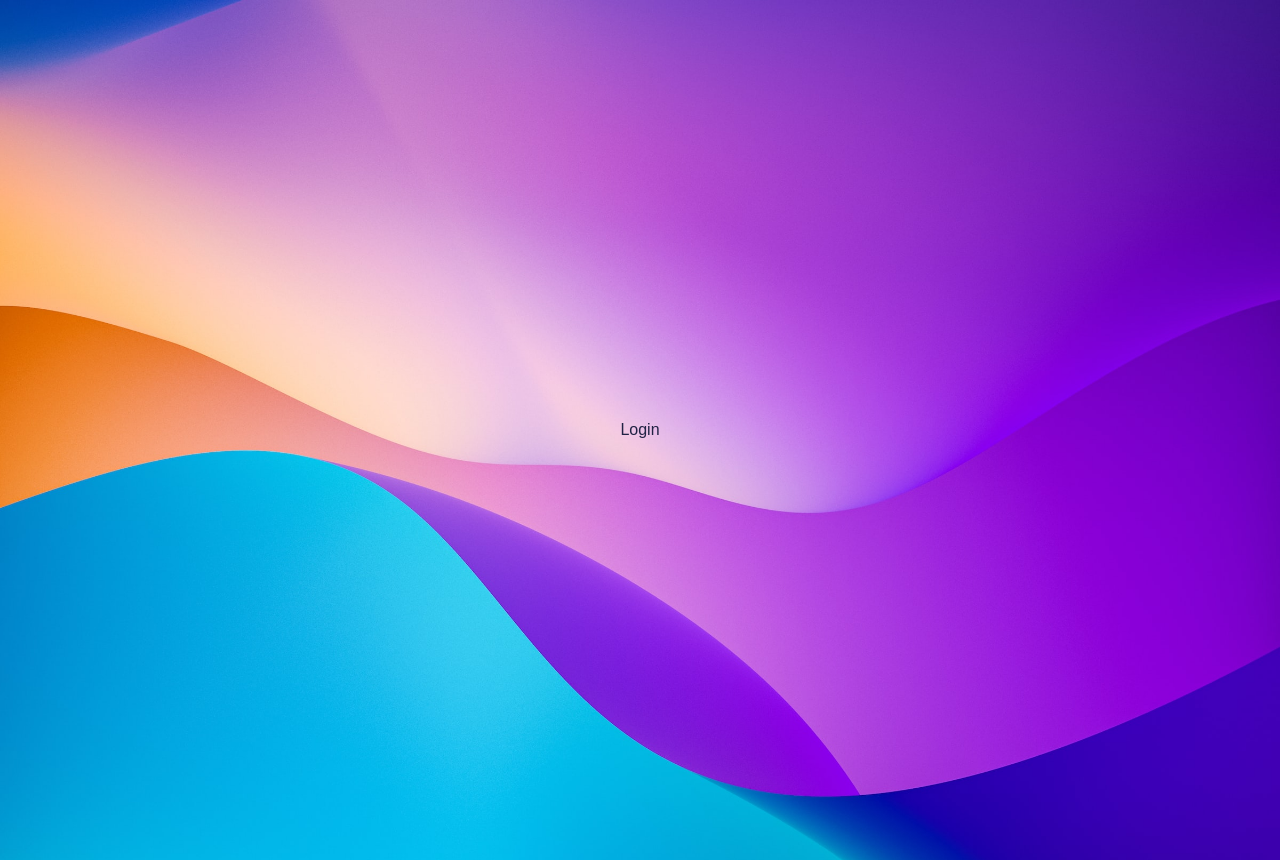
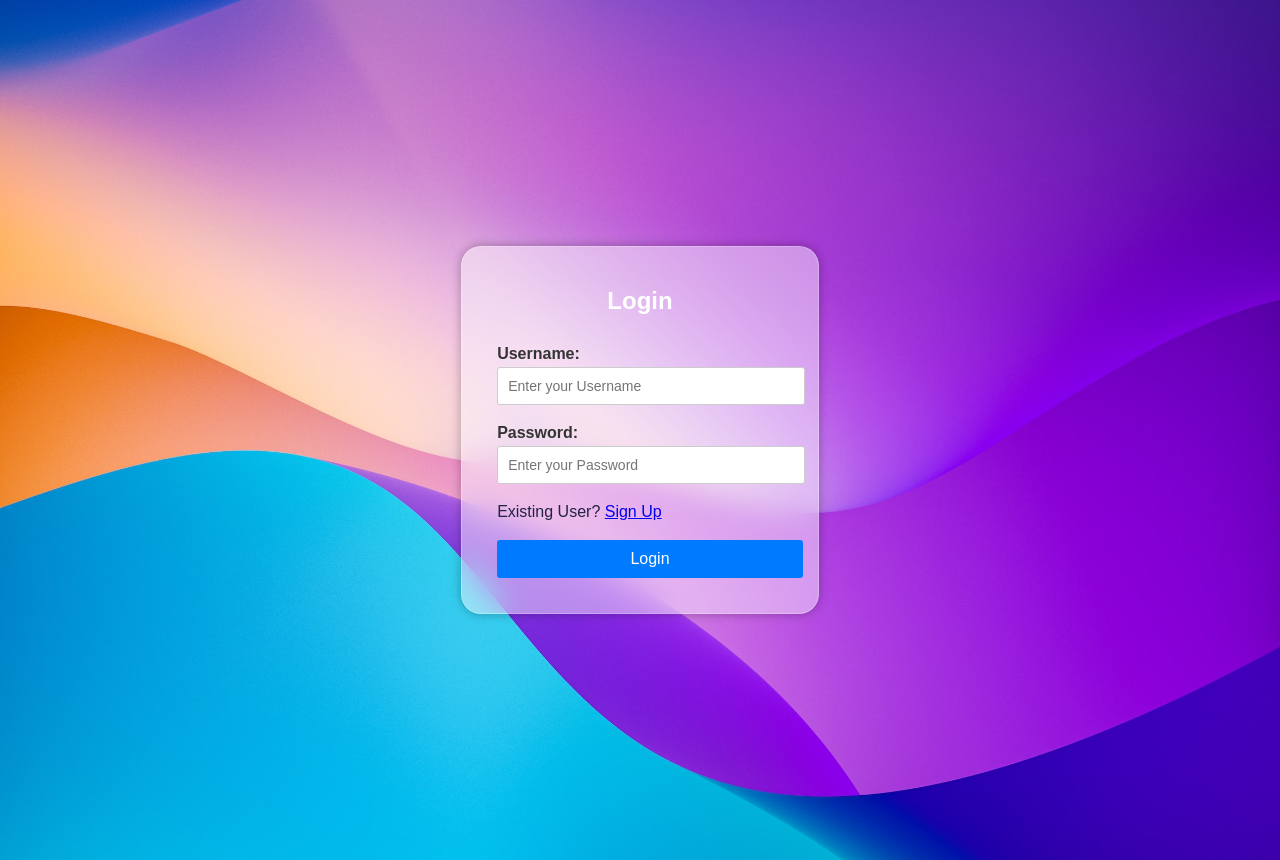
Before and after one commit to SumitPokhriyal5/GoClock, a React (Vite) app in the folder frontend/: page /login in a window 1280 px wide. Built offline with nearby package versions, Linux system fonts and the light colour scheme.

Commit message:
login form

```diff
--- a/frontend/src/components/Auth/LoginForm.tsx
+++ b/frontend/src/components/Auth/LoginForm.tsx
@@ -1,8 +1,65 @@
+import React, { useState } from "react";
+import { IUserLogin } from "../../types/user.types";
+import { Link } from "react-router-dom";
+import { useNavigate } from "react-router-dom";
+import { toast } from "react-toastify";
+import { useDispatch, useSelector } from "react-redux";
+import { AppDispatch, RootState } from "../../store/store";
+import { loginUserApi } from "../../utils/api";
+import { ThunkDispatch } from "redux-thunk";
+import { AnyAction } from "redux";
 
-const LoginForm = () => {
+const LoginForm: React.FC = () => {
+  const [username, setUsername] = useState("");
+  const [password, setPassword] = useState("");
+  const { loading , error , isAuth , token } = useSelector((state: RootState) => state.user)
+  const dispatch = useDispatch<ThunkDispatch<any, null, AnyAction>>()
+  const navigate = useNavigate();
+
+  const handleLogin = async (e : React.MouseEvent<HTMLButtonElement, MouseEvent>) => {
+    e.preventDefault()
+    const userData: IUserLogin = {
+      username,
+      password,
+    };
+    await dispatch(loginUserApi(userData))
+    console.log(token, isAuth)
+    if(error)toast.error(error)
+  };
+
+  if(isAuth){
+    toast.success('Login Successful')
+    navigate('/')
+  }
+
   return (
-    <div>LoginForm</div>
-  )
-}
+      <form>
+        <div>
+          <label htmlFor="username">Username:</label>
+          <input
+            type="text"
+            id="username"
+            value={username}
+            placeholder="Enter your Username"
+            onChange={(e:React.ChangeEvent<HTMLInputElement>) => setUsername(e.target.value)}
+          />
+        </div>
+        <div>
+          <label htmlFor="password">Password:</label>
+          <input
+            type="password"
+            id="password"
+            placeholder="Enter your Password"
+            value={password}
+            onChange={(e:React.ChangeEvent<HTMLInputElement>) => setPassword(e.target.value)}
+          />
+        </div>
+        <div>Existing User? <Link to={'/register'}>Sign Up</Link></div>
+        <button disabled={loading} type="button" onClick={handleLogin} className={loading ? "loading" : ""}>
+          {loading ? "Loading.." : "Login"}
+        </button>
+      </form>
+  );
+};
 
-export default LoginForm
+export default LoginForm;
--- a/frontend/src/components/Auth/RegisterForm.tsx
+++ b/frontend/src/components/Auth/RegisterForm.tsx
@@ -30,8 +30,12 @@ const RegisterForm: React.FC = () => {
       }
     }).then((res) => res.json()).then((res) => {
       setLoad(false)
-      toast.success(res.message)
-     if(res.message === 'User registered successfully')navigate('/login')
+
+     if(res.message === 'User registered successfully'){
+      toast.success("Congratulation you've successfully Signed Up.")
+      navigate('/login')
+     }
+     else toast.error(res.message)
       console.log("res:",res)
     }).catch((err) => {
       setLoad(false)
--- a/frontend/src/pages/Login.tsx
+++ b/frontend/src/pages/Login.tsx
@@ -1,7 +1,11 @@
-
+import LoginForm from "../components/Auth/LoginForm"
+import '../scss/auth.scss'
 const Login = () => {
   return (
-    <div>Login</div>
+    <div className="login">
+      <h1>Login</h1>
+      <LoginForm />
+    </div>
   )
 }
 
--- a/frontend/src/pages/Register.tsx
+++ b/frontend/src/pages/Register.tsx
@@ -1,5 +1,5 @@
 import RegisterForm from "../components/Auth/RegisterForm"
-import '../scss/register.scss'
+import '../scss/auth.scss'
 const Register = () => {
 
   return (
--- a/frontend/src/scss/register.scss
+++ b/frontend/src/scss/auth.scss
@@ -1,5 +1,5 @@
 
-.register {
+.register,.login {
   display: flex;
   flex-direction: column;
   justify-content: space-between;
--- a/frontend/src/store/user/user.reducer.ts
+++ b/frontend/src/store/user/user.reducer.ts
@@ -17,6 +17,7 @@ export const userReducer: Reducer<IUserState> = ( state = initialState , { type
                 ...state,
                 loading: false,
                 isAuth:true,
+                error:false,
                 token: payload
             }
         }
--- a/frontend/src/types/user.types.ts
+++ b/frontend/src/types/user.types.ts
@@ -6,6 +6,11 @@ export interface IUserState {
     token: string;
 }
 
+export interface IUserLogin {
+    username: string;
+    password: string;
+}
+
 export interface IUserRegister {
     username: string;
     password: string;
--- a/frontend/src/utils/api.ts
+++ b/frontend/src/utils/api.ts
@@ -5,16 +5,18 @@
 import axios from "axios"
 import { AppDispatch } from "../store/store"
 import { errorUserData, loadingUserData, loginUser } from "../store/user/user.action"
+import { IUserLogin } from "../types/user.types"
 
 
 
 // login user api
-export const loginUserApi = (data: {email:string, password: string}) => async( dispatch : AppDispatch ) => {
+export const loginUserApi = (data: IUserLogin) => async( dispatch : AppDispatch ) => {
     dispatch(loadingUserData())
     try{
         const res = await axios.post(`${import.meta.env.VITE_REACT_URL}/user/login` , {
             ...data
         })
+        console.log(res)
         dispatch(loginUser(res.data))
     }
     catch(error: any){
```
